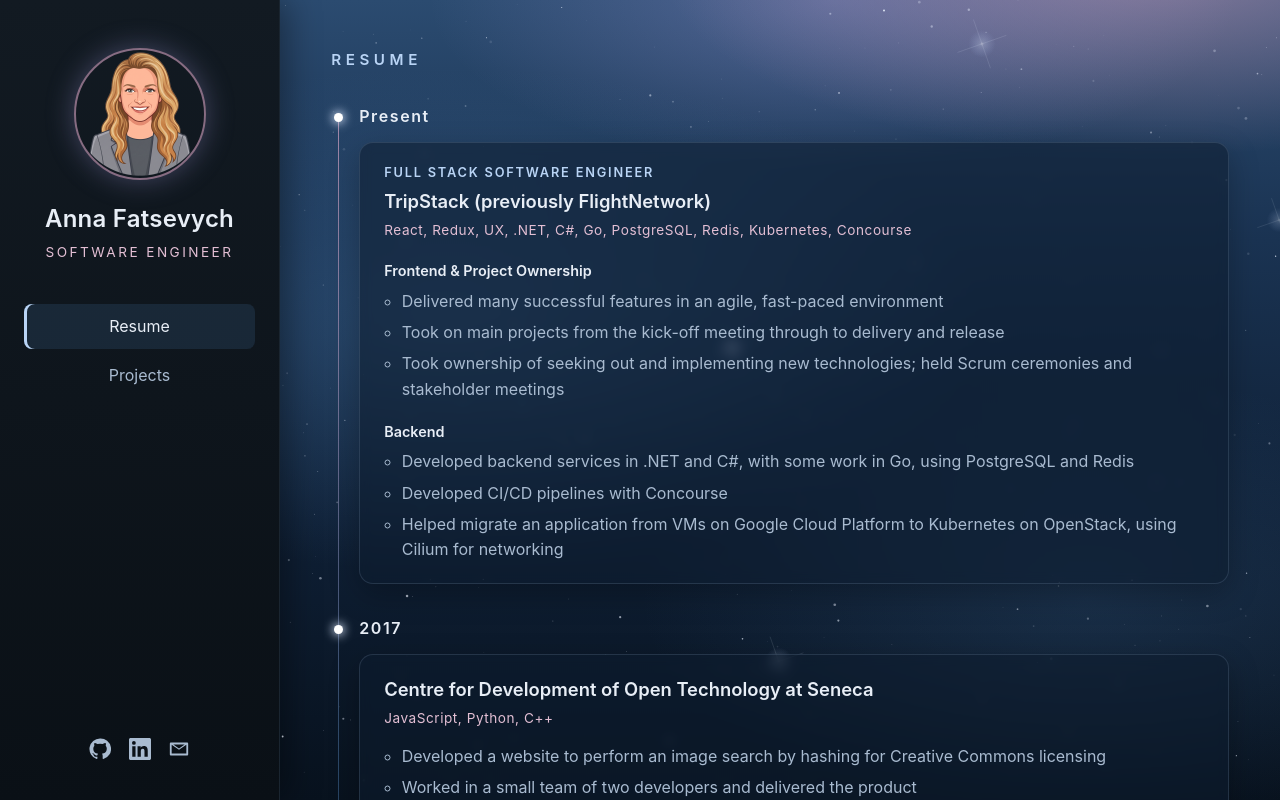
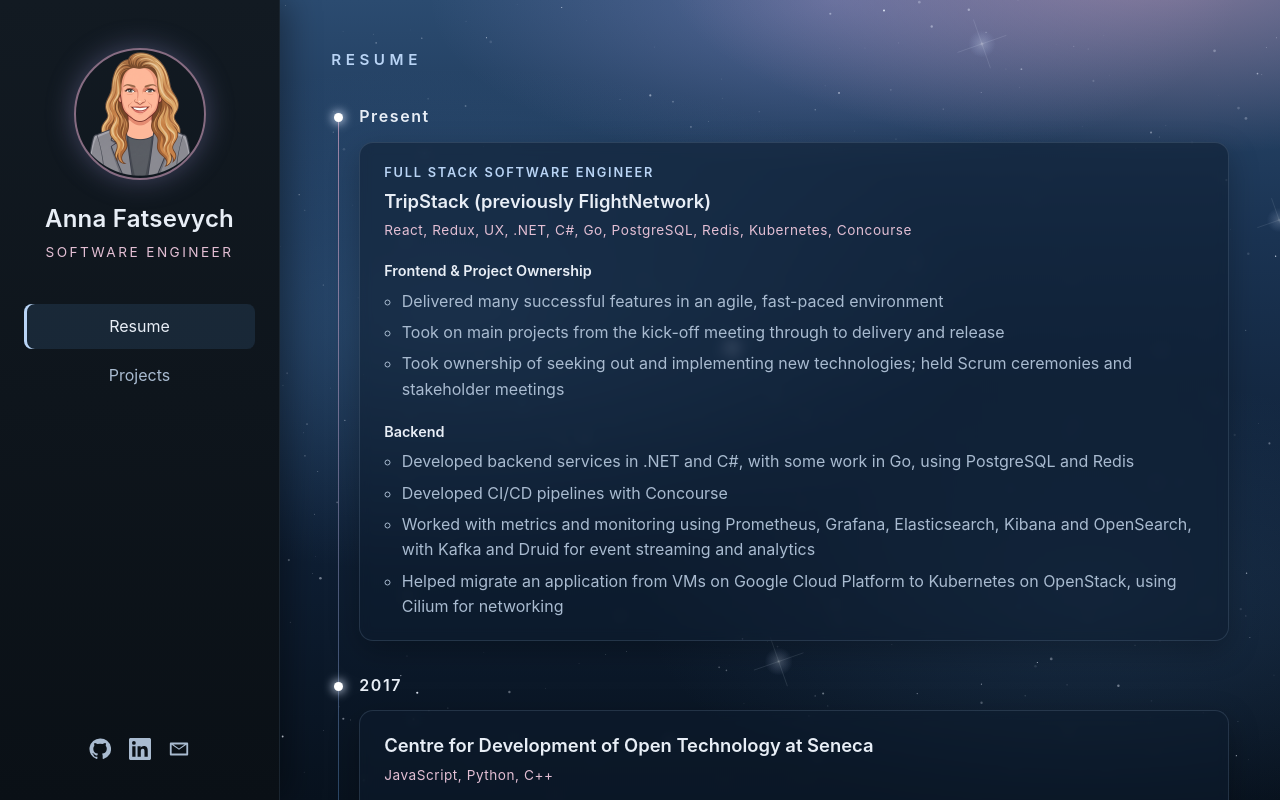
Before and after one commit to annafatsevych/cv, a React (Vite) app: page / in a window 1280 px wide. Shown: the top 800 px of the page. Built offline with nearby package versions, Linux system fonts and the light colour scheme.

Commit message:
Add metrics and monitoring tooling to TripStack backend work

```diff
--- a/src/data.js
+++ b/src/data.js
@@ -35,6 +35,7 @@
         points: [
           "Developed backend services in .NET and C#, with some work in Go, using PostgreSQL and Redis",
           "Developed CI/CD pipelines with Concourse",
+          "Worked with metrics and monitoring using Prometheus, Grafana, Elasticsearch, Kibana and OpenSearch, with Kafka and Druid for event streaming and analytics",
           "Helped migrate an application from VMs on Google Cloud Platform to Kubernetes on OpenStack, using Cilium for networking",
         ],
       },
```
